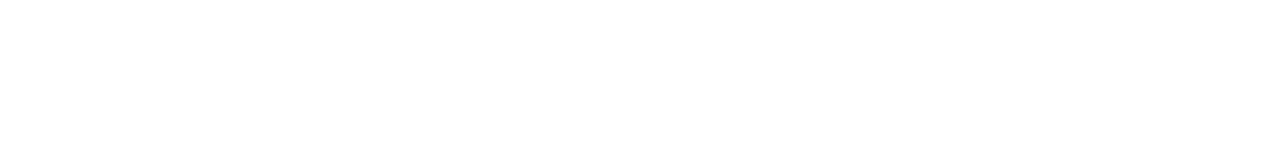
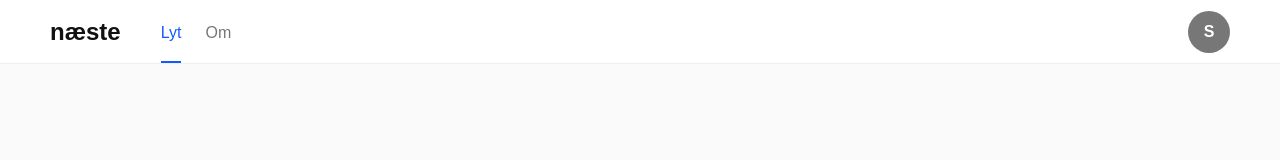
Before and after one commit to laarsegth/next_track, a website: page frontend/index.html in a window 1280 px wide. Drawn offline with Linux system fonts and the light colour scheme.

Commit message:
lavet en navagatioon bar

```diff
--- a/frontend/index.html
+++ b/frontend/index.html
@@ -3,10 +3,19 @@
 <head>
     <meta charset="UTF-8">
     <meta name="viewport" content="width=device-width, initial-scale=1.0">
-      <link rel="stylesheet" href="styles.css">
+    <link rel="stylesheet" href="styles.css">
     <title>Next-track</title>
 </head>
 <body>
+    <header class="navbar">
+        <a class="logo" href="#">næste</a>
 
+        <nav>
+            <a class="active" href="#">Lyt</a>
+            <a href="#">Om</a>
+        </nav>
+
+        <a class="profile" href="#" aria-label="Profil">S</a>
+    </header>
 </body>
 </html>
--- a/frontend/styles.css
+++ b/frontend/styles.css
@@ -0,0 +1,55 @@
+* {
+    box-sizing: border-box;
+}
+
+body {
+    margin: 0;
+    font-family: Arial, sans-serif;
+    background: #fafafa;
+}
+
+.navbar {
+    height: 64px;
+    display: flex;
+    align-items: center;
+    padding: 0 50px;
+    background: white;
+    border-bottom: 1px solid #eee;
+}
+
+.logo {
+    color: #111;
+    font-size: 24px;
+    font-weight: bold;
+    text-decoration: none;
+}
+
+.navbar nav {
+    display: flex;
+    gap: 24px;
+    margin-left: 40px;
+}
+
+.navbar nav a {
+    padding: 23px 0 19px;
+    color: #777;
+    text-decoration: none;
+}
+
+.navbar nav a.active {
+    color: #1259ff;
+    border-bottom: 2px solid #1259ff;
+}
+
+.profile {
+    width: 42px;
+    height: 42px;
+    display: grid;
+    place-items: center;
+    margin-left: auto;
+    border-radius: 50%;
+    background: #777;
+    color: white;
+    font-weight: bold;
+    text-decoration: none;
+}
--- a/package.json
+++ b/package.json
@@ -15,5 +15,8 @@
     },
     "devDependencies": {
         "nodemon": "3.1.14"
+    },
+    "allowScripts": {
+        "fsevents@2.3.3": true
     }
 }
```
